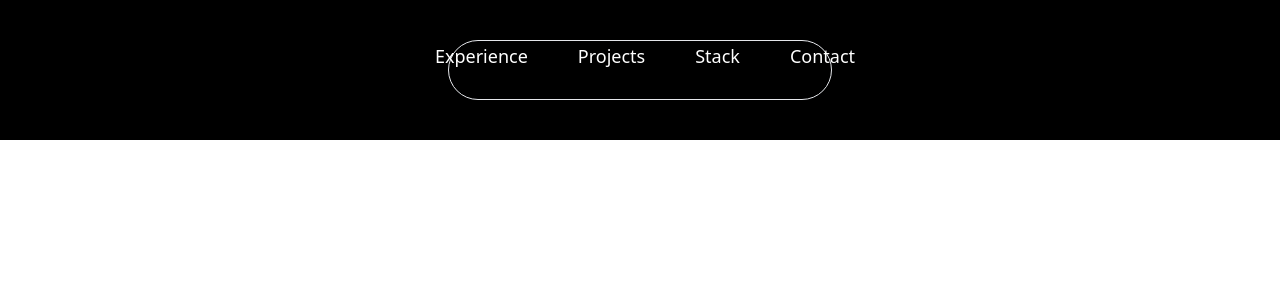
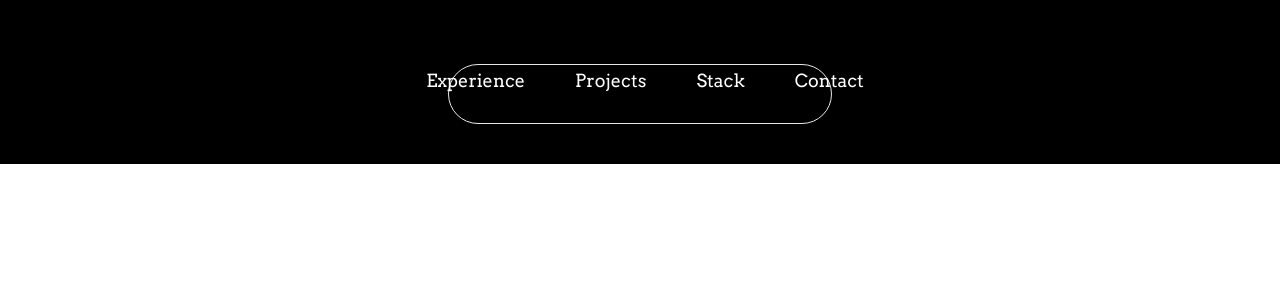
Before and after one commit to jp1593/Portfolio, a React (Create React App) app: page / in a window 1280 px wide. Shown: the top 300 px of the page. Built offline with nearby package versions, Linux system fonts and the light colour scheme.

Commit message:
Font project modified

```diff
--- a/src/App.css
+++ b/src/App.css
@@ -1,3 +1,10 @@
+@import url('https://fonts.googleapis.com/css2?family=Arvo:ital,wght@0,400;0,700;1,400;1,700&display=swap');
 @tailwind base;
 @tailwind components;
 @tailwind utilities;
+
+.arvo-regular {
+    font-family: "Arvo", serif;
+    font-weight: 400;
+    font-style: normal;
+  }
--- a/src/App.js
+++ b/src/App.js
@@ -1,8 +1,9 @@
 import Header from "../src/components/Header";
+import "./App.css";
 
 function App() {
   return (
-    <div className="bg-black">
+    <div className="bg-black arvo-regular">\
       <Header />
     </div>
   );
--- a/src/components/Header.css
+++ b/src/components/Header.css
@@ -1,4 +1,4 @@
-.container {
+.containerh {
   display: flex;
   justify-content: center;
   align-items: center;
--- a/src/components/Header.jsx
+++ b/src/components/Header.jsx
@@ -4,19 +4,19 @@ function Header() {
   return (
     <header>
       <div className="flex item-center justify-center py-10">
-        <div className="container text-white border rounded-full">
+        <div className="containerh text-white border rounded-full">
           <nav className="justify-between items-center h-10 p-10 hidden sm:flex">
             <ul className="flex gap-10">
-              <li className="hover:text-gray-500">
+              <li>
                 <a href="/experience">Experience</a>
               </li>
-              <li className="hover:text-gray-500">
+              <li>
                 <a href="/projects">Projects</a>
               </li>
-              <li className="hover:text-gray-500">
+              <li>
                 <a href="/stack">Stack</a>
               </li>
-              <li className="hover:text-gray-500">
+              <li>
                 <a href="/contact">Contact</a>
               </li>
             </ul>
```
